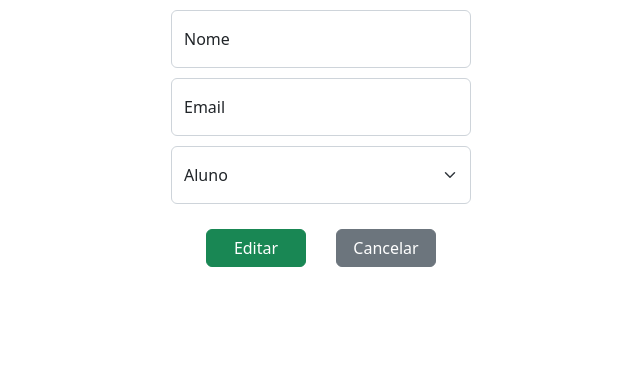
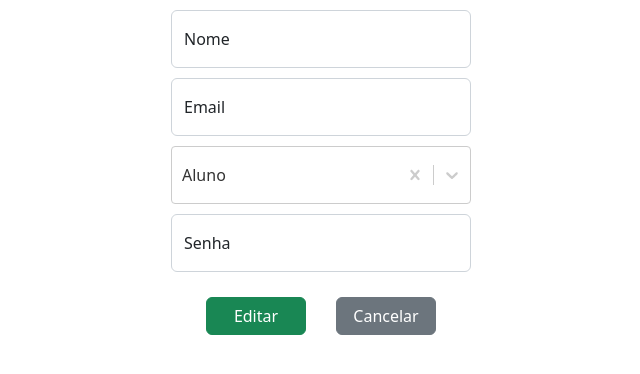
Before and after one commit to andremoraes98/fisio, a React (Create React App) app: page /edit-customer in a window 1280 px wide. Shown: the top 374 px of the page, without its empty margins (319-959 px from the left). Built offline with nearby package versions, Linux system fonts and the light colour scheme; no server answers.

Commit message:
feat: criação da role para o usuário

```diff
--- a/package.json
+++ b/package.json
@@ -17,6 +17,7 @@
     "react-dom": "^18.2.0",
     "react-router-dom": "^6.6.1",
     "react-scripts": "5.0.1",
+    "react-select": "^5.7.0",
     "web-vitals": "^2.1.4"
   },
   "scripts": {
--- a/src/context/UserContext.tsx
+++ b/src/context/UserContext.tsx
@@ -24,6 +24,7 @@ export type InterContext = {
 	checkLoginCredentials: (credentials: InterCredentials) => Promise<Response | undefined>;
 	selectedUser: InterUser;
 	setSelectedUser: (userInfo: InterUser) => void;
+	roleOptions: Array<{value: string; label: string}>;
 };
 
 const UserContext = createContext<InterContext | undefined>(undefined);
--- a/src/context/UserContextProvider.tsx
+++ b/src/context/UserContextProvider.tsx
@@ -15,10 +15,15 @@ const UserProvider: FC<PropsWithChildren> = ({children}) => {
 	});
 	const [isLoading, setIsLoading] = useState<boolean>(false);
 
+	const roleOptions: Array<{value: string; label: string}> = [
+		{label: 'Aluno', value: 'user'},
+		{label: 'Administrador', value: 'admin'},
+	];
+
 	const getUsers = async () => {
 		setIsLoading(true);
 		try {
-			const response = await fetch(`${MAIN_URL}/user`);
+			const response = await fetch(`${MAIN_URL}/user/role/user`);
 			const fetchedUsers = await response.json() as InterUser[];
 
 			setUsers(fetchedUsers);
@@ -108,6 +113,7 @@ const UserProvider: FC<PropsWithChildren> = ({children}) => {
 		checkLoginCredentials,
 		selectedUser,
 		setSelectedUser,
+		roleOptions,
 	};
 
 	return (
--- a/src/pages/Home/index.tsx
+++ b/src/pages/Home/index.tsx
@@ -5,6 +5,12 @@ import './Home.css';
 
 const Home: FC = () => {
 	const navigate = useNavigate();
+
+	const execLogoffActions = () => {
+		localStorage.removeItem('token');
+		navigate('/login');
+	};
+
 	return (
 		<section className='main-container flex-column-center'>
 			<div className='flex-center-evenly flex-wrap'>
@@ -32,9 +38,7 @@ const Home: FC = () => {
 			<div className='large-button'>
 				<Button
 					variant='danger'
-					onClick={() => {
-						navigate('/login');
-					}}
+					onClick={execLogoffActions}
 				>
 					Logoff
 				</Button>
--- a/src/pages/ManageCustomer/CreateCustomer/index.tsx
+++ b/src/pages/ManageCustomer/CreateCustomer/index.tsx
@@ -1,10 +1,12 @@
+/* eslint-disable @typescript-eslint/ban-types */
 import React, {useContext, useState, type FC} from 'react';
 import {Button, FloatingLabel, Form} from 'react-bootstrap';
 import {useNavigate} from 'react-router-dom';
+import ReactSelect, {type GroupBase, type SingleValue} from 'react-select';
 import UserContext, {type InterUser} from '../../../context/UserContext';
 
 const CreateCustomer: FC = () => {
-	const {createUser} = useContext(UserContext)!;
+	const {createUser, roleOptions} = useContext(UserContext)!;
 	const navigate = useNavigate();
 	const [formInfos, setFormInfos] = useState<InterUser>({
 		name: '',
@@ -12,6 +14,10 @@ const CreateCustomer: FC = () => {
 		role: 'user',
 		password: '',
 	});
+	const [selectRole, setSelectRole] = useState<SingleValue<{
+		value: string | undefined;
+		label: string;
+	}> | null>(null);
 
 	const {name, email, password, role} = formInfos;
 
@@ -28,7 +34,6 @@ const CreateCustomer: FC = () => {
 	const handleSubmit = async (e: React.FormEvent<HTMLFormElement>) => {
 		e.preventDefault();
 
-		console.log(formInfos);
 		const status = await createUser(formInfos);
 
 		if (status !== 201) {
@@ -36,6 +41,19 @@ const CreateCustomer: FC = () => {
 		}
 
 		navigate(-1);
+	};
+
+	const handleSelectRole = (target: SingleValue<{
+		value: string | undefined;
+		label: string;
+	}>) => {
+		setSelectRole(target);
+
+		if (!target) {
+			return;
+		}
+
+		setFormInfos(prevState => ({...prevState, role: target.value as 'admin' | 'user'}));
 	};
 
 	return (
@@ -68,17 +86,18 @@ const CreateCustomer: FC = () => {
 				/>
 			</FloatingLabel>
 
-			<Form.Select
-				id='role'
+			<ReactSelect
 				className='login-input'
-				style={{padding: '1rem 0.75rem'}}
-				value={role}
-				onChange={handleSelectFormChange}
-			>
-				<option disabled={Boolean(role)}>Selecione um aluno</option>
-				<option value='user'>Aluno</option>
-				<option value='admin'>Administrador</option>
-			</Form.Select>
+				options={roleOptions}
+				value={selectRole}
+				onChange={handleSelectRole}
+				isClearable
+				placeholder='Selecione um cargo...'
+				isSearchable={false}
+				styles={{
+					indicatorsContainer: base => ({...base, padding: '10px 0'}),
+				}}
+			/>
 
 			<FloatingLabel
 				controlId='password'
--- a/src/pages/ManageCustomer/EditCustomer/index.tsx
+++ b/src/pages/ManageCustomer/EditCustomer/index.tsx
@@ -1,6 +1,7 @@
 import React, {useContext, useState, type FC} from 'react';
 import {Button, FloatingLabel, Form} from 'react-bootstrap';
 import {useNavigate} from 'react-router-dom';
+import ReactSelect, {type SingleValue} from 'react-select';
 import UserContext, {type InterUser} from '../../../context/UserContext';
 
 const EditCustomer: FC = () => {
@@ -13,14 +14,20 @@ const EditCustomer: FC = () => {
 			role: selectedRole,
 		},
 		editUser,
+		roleOptions,
 	} = useContext(UserContext)!;
 	const [formInfos, setFormInfos] = useState<InterUser>({
 		name: selectedName,
 		email: selectedEmail,
 		role: selectedRole,
+		password: '',
 	});
+	const [selectRole, setSelectRole] = useState<SingleValue<{
+		value: string | undefined;
+		label: string;
+	}> | undefined>(null);
 
-	const {name, email, role} = formInfos;
+	const {name, email, role, password} = formInfos;
 
 	const handleInputFormChange = (e: React.ChangeEvent<HTMLInputElement>) => {
 		const {id, value} = e.target;
@@ -45,6 +52,19 @@ const EditCustomer: FC = () => {
 		}
 
 		navigate(-1);
+	};
+
+	const handleSelectRole = (target: SingleValue<{
+		value: string | undefined;
+		label: string;
+	}>) => {
+		setSelectRole(target);
+
+		if (!target) {
+			return;
+		}
+
+		setFormInfos(prevState => ({...prevState, role: target.value as 'admin' | 'user'}));
 	};
 
 	return (
@@ -77,17 +97,31 @@ const EditCustomer: FC = () => {
 				/>
 			</FloatingLabel>
 
-			<Form.Select
-				id='role'
+			<ReactSelect
 				className='login-input'
-				style={{padding: '1rem 0.75rem'}}
-				value={role}
-				onChange={handleSelectFormChange}
+				options={roleOptions}
+				value={roleOptions.find(({value}) => selectedRole === value)}
+				onChange={handleSelectRole}
+				isClearable
+				placeholder='Selecione um cargo...'
+				isSearchable={false}
+				styles={{
+					indicatorsContainer: base => ({...base, padding: '10px 0'}),
+				}}
+			/>
+
+			<FloatingLabel
+				controlId='password'
+				label='Senha'
+				className='login-input'
 			>
-				<option disabled={Boolean(role)}>Selecione um aluno</option>
-				<option value='user'>Aluno</option>
-				<option value='admin'>Administrador</option>
-			</Form.Select>
+				<Form.Control
+					type='password'
+					placeholder='Senha'
+					value={password}
+					onChange={handleInputFormChange}
+				/>
+			</FloatingLabel>
 
 			<div className='flex-row-center flex-wrap'>
 				<div>
--- a/src/pages/ManageCustomer/SelectCustomer/index.tsx
+++ b/src/pages/ManageCustomer/SelectCustomer/index.tsx
@@ -1,6 +1,8 @@
+/* eslint-disable @typescript-eslint/ban-types */
 import React, {useContext, useEffect, useState, type FC} from 'react';
 import {Form, Button} from 'react-bootstrap';
 import {useNavigate} from 'react-router-dom';
+import ReactSelect, {type SingleValue} from 'react-select';
 import UserContext from '../../../context/UserContext';
 import './style.css';
 
@@ -14,19 +16,26 @@ const SelectCustomer: FC = () => {
 		selectedUser: {_id},
 	} = useContext(UserContext)!;
 	const navigate = useNavigate();
-	const [selectValue, setSelectValue] = useState<string>('');
+
+	const [selectValue, setSelectValue] = useState<SingleValue<{
+		value: string | undefined;
+		label: string;
+	}> | null>(null);
 
 	useEffect(() => {
 		getUsers();
 	}, []);
 
-	const handleSelectCutomer = (e: React.ChangeEvent<HTMLSelectElement>) => {
-		const selectedUser = users.find(({_id}) => _id === e.target.value);
+	const handleSelectCutomer = (target: SingleValue<{
+		value: string | undefined;
+		label: string;
+	}>) => {
+		const selectedUser = users.find(({_id}) => _id === target?.value);
 		if (selectedUser) {
 			setSelectedUser(selectedUser);
 		}
 
-		setSelectValue(e.target.value);
+		setSelectValue(target);
 	};
 
 	const handleDeleteButtonClick = async () => {
@@ -50,16 +59,15 @@ const SelectCustomer: FC = () => {
 				navigate('/calendar');
 			}}
 		>
-			<div id='user-select'>
-				<Form.Select
-					value={selectValue}
-					onChange={handleSelectCutomer}
-					disabled={isLoading}
-				>
-					<option disabled={Boolean(selectValue)}>Selecione um aluno</option>
-					{ users.map(({_id, name}) => <option key={_id} value={_id}>{name}</option>)}
-				</Form.Select>
-			</div>
+			<ReactSelect
+				isDisabled={isLoading}
+				className='login-input'
+				options={users.map(user => ({label: user.name, value: user._id}))}
+				value={selectValue}
+				onChange={handleSelectCutomer}
+				isClearable
+				placeholder='Selecione um aluno...'
+			/>
 
 			<div className='flex-center-evenly flex-wrap'>
 				<div className='large-button'>
```
Also changed, not shown: 1 other file (tests, documents, lock files or other folders).
